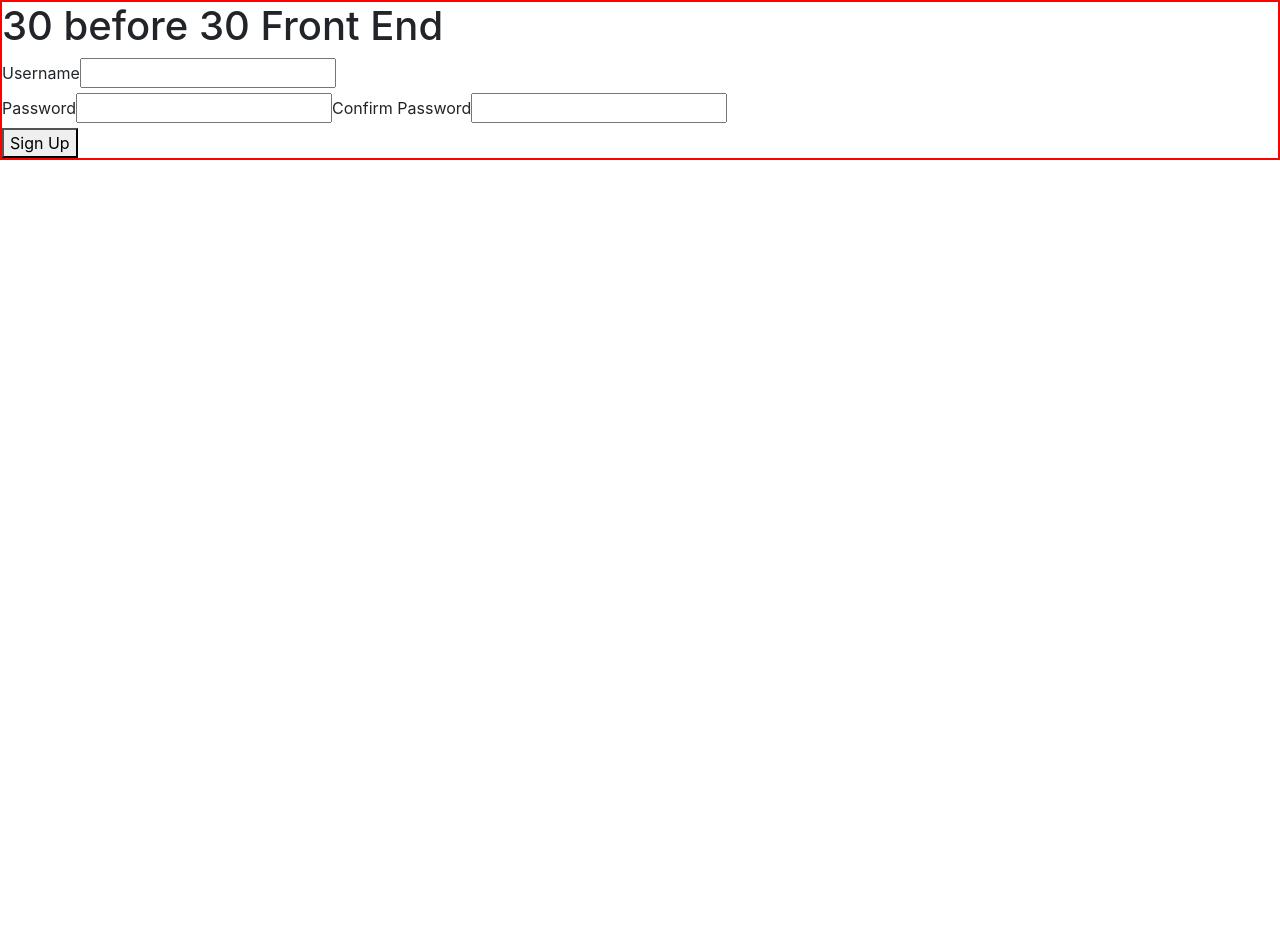
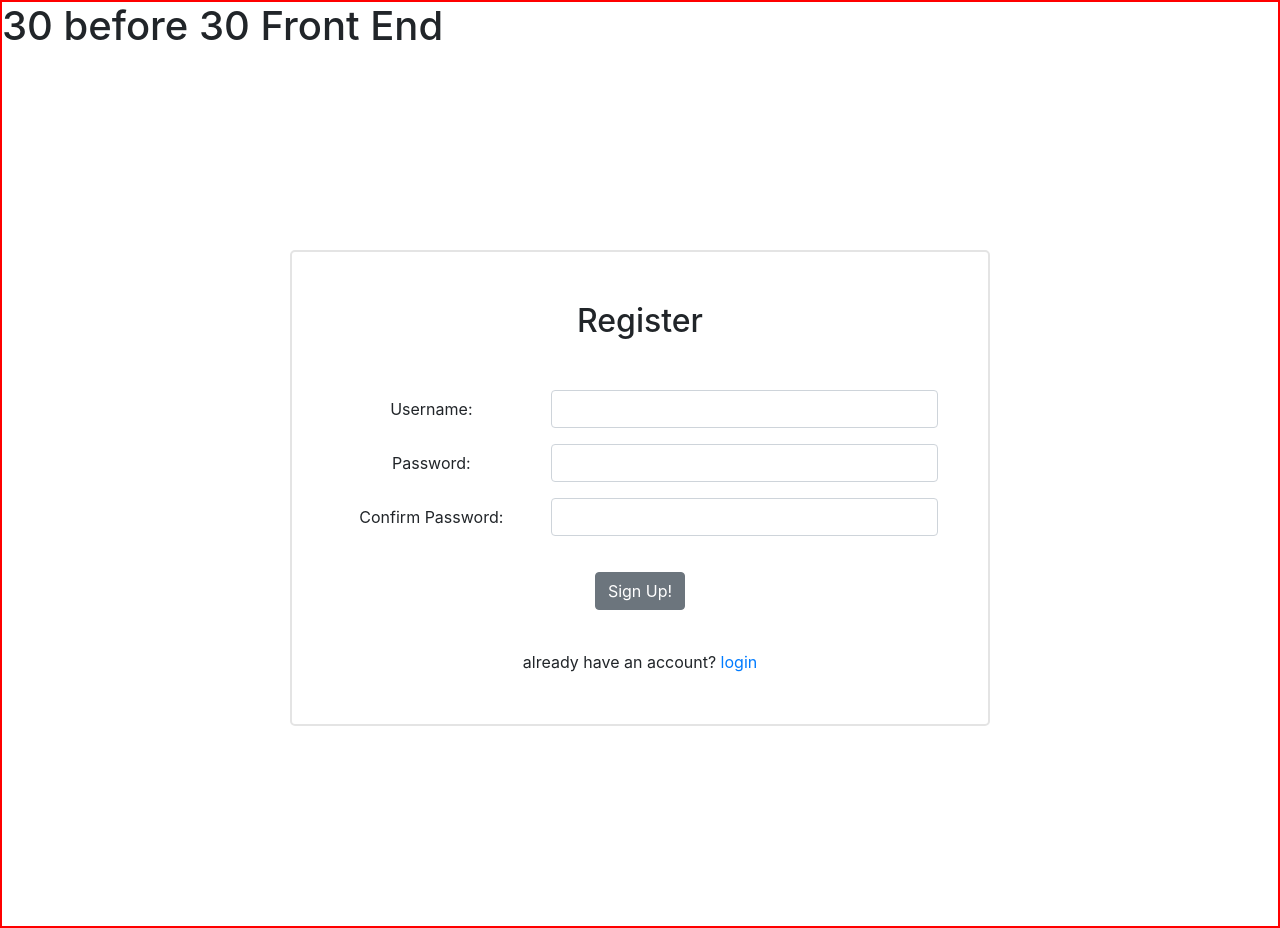
Before and after one commit to BrandonHarrison01/30for30-fe, a React (Create React App) app: page /register in a window 1280 px wide. Before the commit the page ends 800 px from the top, so only its background shows below. Built offline with nearby package versions, Linux system fonts and the light colour scheme; no server answers.

Commit message:
styled register page using bootstrap

```diff
--- a/src/components/Login.jsx
+++ b/src/components/Login.jsx
@@ -26,6 +26,7 @@ function Login(props) {
 
     return (
       <div className='loginContainer'>
+        <h2>Login</h2>
         { error && <p className='error'>{error.message}</p>}
         <Form onSubmit={handleSubmit}>
           <FormGroup row>
@@ -50,7 +51,7 @@ function Login(props) {
               />
             </Col>
           </FormGroup>
-          <Button>Sign In</Button>
+          <Button className='loginBtn'>Sign In!</Button>
         </Form>
         <span>new to 30 before 30? </span>
         <Link to='/register' >register</Link>
--- a/src/components/Register.jsx
+++ b/src/components/Register.jsx
@@ -1,4 +1,6 @@
 import React, { useState } from "react";
+import { Link } from 'react-router-dom'
+import { Col, Button, Form, FormGroup, Label, Input, FormText } from 'reactstrap'
 
 import axios from "axios";
 
@@ -10,6 +12,7 @@ function Register(props) {
 
   let [password, setPassword] = useState('');
   let [confirmPassword, setConfirmPassword] = useState('');
+  let [passwordError, setPasswordError] = useState();
   let [error, setError] = useState()
 
   const handleSubmit = event => {
@@ -27,43 +30,60 @@ function Register(props) {
             props.history.push('/')
           })
           .catch(err => setError(err.response.data));
+    } else {
+      setPasswordError(1)
     };
   }
 
   return (
-    <div>
-      {error && <p>{error.message}</p>}
-      <form onSubmit={handleSubmit}>
-        <div>
-          <label>Username</label>
-          <input
+    <div className='loginContainer'>
+      <h2>Register</h2>
+      {error && <p className='error'>{error.message}</p>}
+      <Form onSubmit={handleSubmit}>
+        <FormGroup row>
+          <Label for='username' sm={4}>Username:</Label>
+          <Col sm={8}>
+            <Input
+              id='username'
               type='text'
               name='username'
               onChange={e =>
                 setCreds({ ...creds, [e.target.name]: e.target.value })
               }
             />
-        </div>
-        <div>
-          <label>Password</label>
-          <input
+          </Col>
+        </FormGroup>
+        { passwordError && <p className='error'>Passwords don't match</p> }
+        <FormGroup row>
+          <Label for='password' sm={4}>Password:</Label>
+          <Col sm={8}>
+            <Input
+              id='password'
               type='password'
               name='password'
               onChange={e =>
                 setPassword(e.target.value)
               }
             />
-          <label>Confirm Password</label>
-          <input
+          </Col>
+        </FormGroup>
+        <FormGroup row>
+          <Label for='confirmPassword' sm={4}>Confirm Password:</Label>
+          <Col sm={8}>
+            <Input
+              id='confirmPassword'
               type='password'
               name='password'
               onChange={e =>
                 setConfirmPassword(e.target.value)
               }
             />
-        </div>
-        <button type='submit'>Sign Up</button>
-      </form>
+          </Col>
+        </FormGroup>
+        <Button className='registerBtn'>Sign Up!</Button>
+      </Form>
+      <span>already have an account? </span>
+        <Link to='/'>login</Link>
     </div>
   );
 }
--- a/src/styling/login.scss
+++ b/src/styling/login.scss
@@ -7,13 +7,16 @@
     padding: 50px;
     border-radius: 5px;
 
+    h2 {
+        margin-bottom: 50px;
+    }
+
     .error {
         color: red;
         padding: 20px 0;
     }
 
-    // form {
-    //     margin-bottom: 20px;
-    //     border: 2px solid pink;
-    // }
+    button {
+        margin: 20px 0 40px;
+    }
 }
```
Lines whose indentation alone changed are shown as unchanged.
